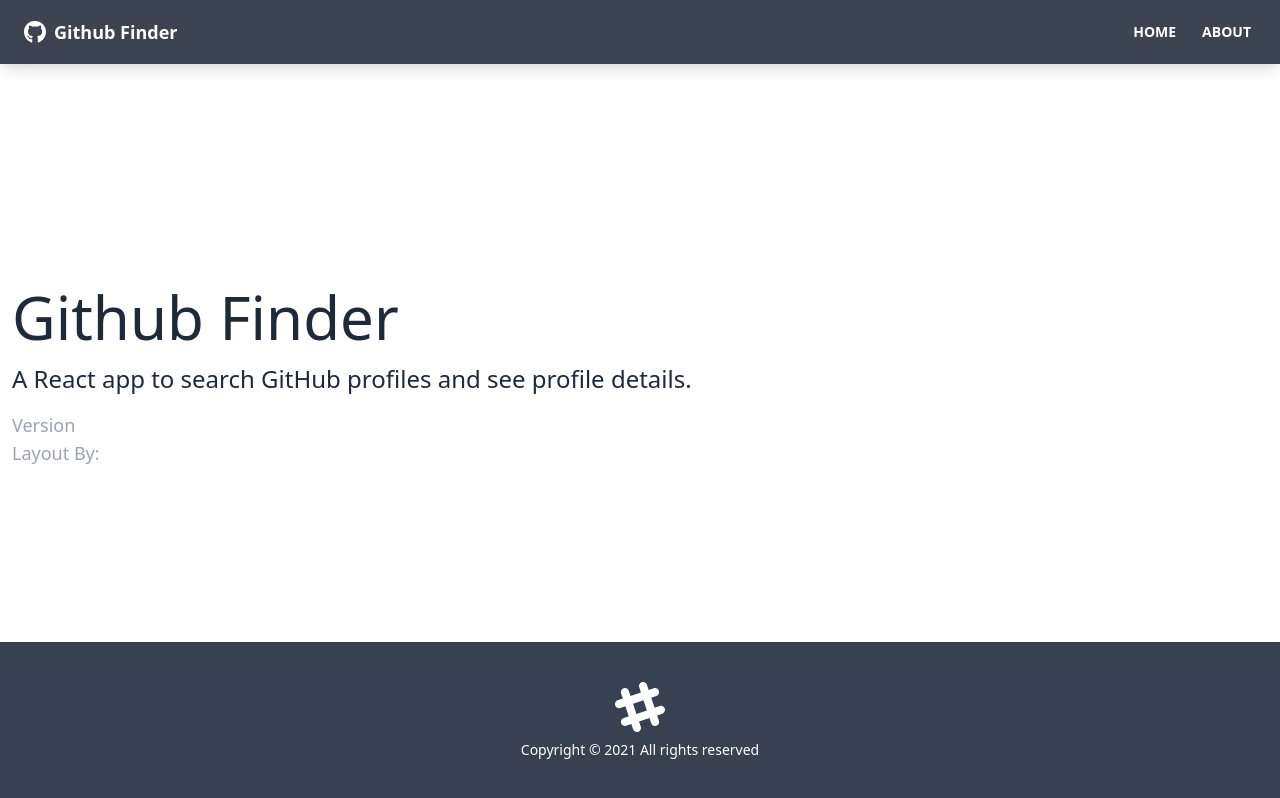
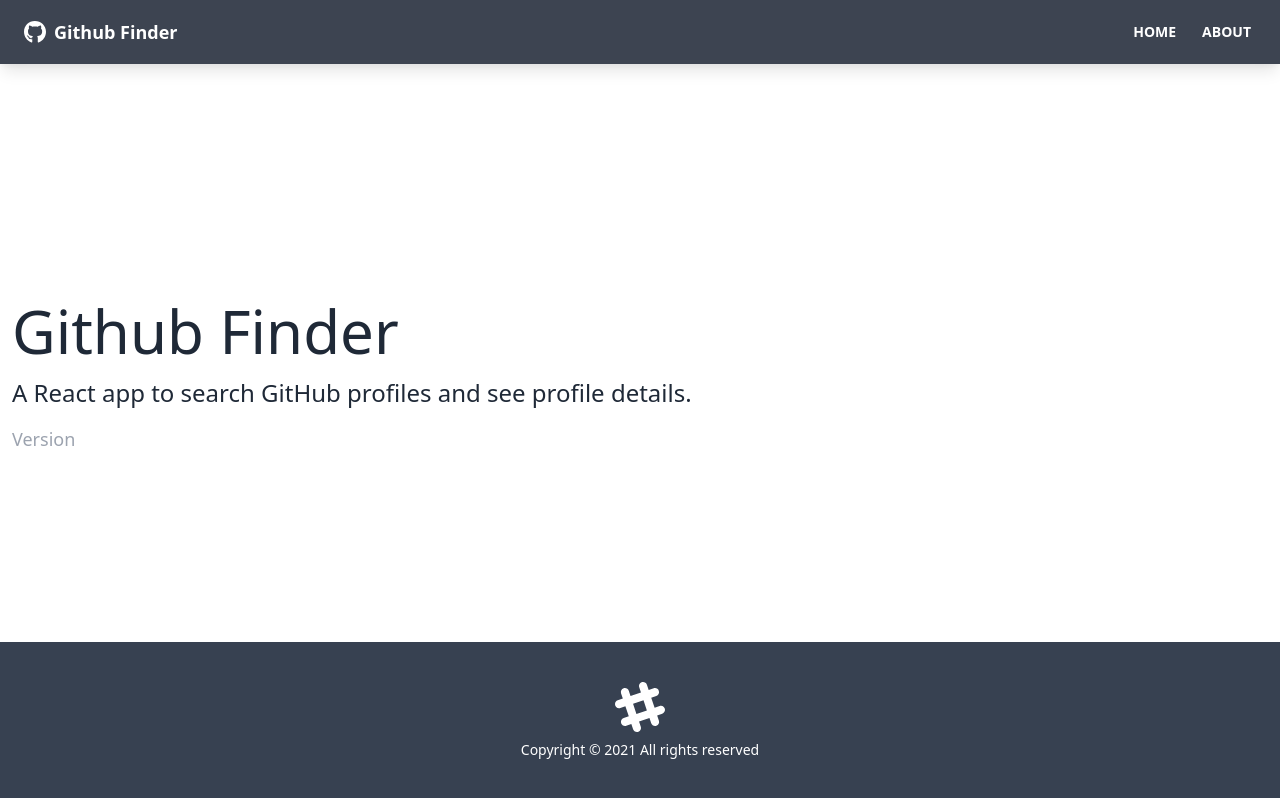
Before and after one commit to Aaronnon/github-finder, a React (Create React App) app: page /about in a window 1280 px wide. Built offline with nearby package versions, Linux system fonts and the light colour scheme; no server answers.

Commit message:
fixed styling

```diff
--- a/src/pages/About.jsx
+++ b/src/pages/About.jsx
@@ -8,12 +8,6 @@
             <p className='text-lg text-gray-400'>
                 Version <span className='alert-text text-white'>1.0.0</span>
             </p>
-            <p className='text-lg text-gray-400'>
-                Layout By:
-                <a className='alert-text text-white' href='https://twitter.com/hassibmoddasser'>
-                    Hassib Moddasser
-                </a>
-            </p>
         </>
     )
 }
```
